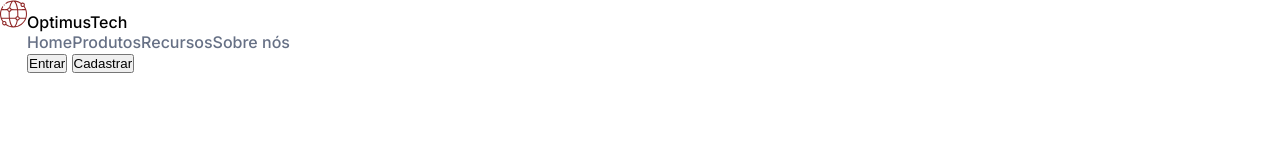
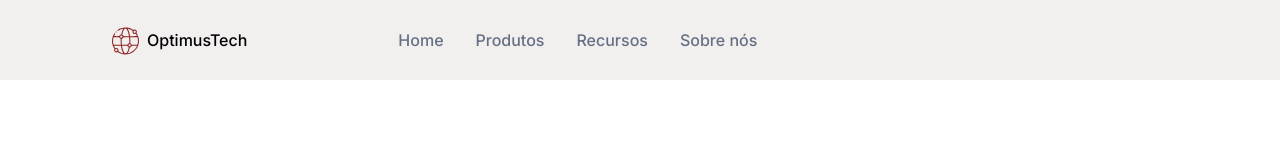
Before and after one commit to EndriwBraga/-7DaysOfCode, a plain HTML site: page index.html in a window 1280 px wide. Drawn offline with Linux system fonts and the light colour scheme.

Commit message:
Tentando corrigir o cabecalho

```diff
--- a/index.html
+++ b/index.html
@@ -8,31 +8,27 @@
     <title>Optimus Tech</title>
 </head>
 <body>
-    <header class="header">
-
-
+    <header >
+        <section class="header">
             <div class="header__logo">
                 <img src="img/logo.svg" alt="logo">
             </div>
-
-
             <div class="header__logo__texto">
                 <p>OptimusTech</p>
             </div>
+            <div>
+                <nav class="nav">
+                    <ul class="nav__lista" >
+                        <li class="nav__item nav__item-padding">Home</li>
+                        <li class="nav__item">Produtos</li>
+                        <li class="nav__item">Recursos</li>
+                        <li class="nav__item">Sobre nós</li>
+                    </ul>
+                </nav>
+            </div>
+            <div>
+
+            </div>
 
 
-        <div class="header__nav">
-            <ul class="header-ul">
-                <li class="header__lista">Home</li>
-                <li class="header__lista">Produtos</li>
-                <li class="header__lista">Recursos</li>
-                <li class="header__lista">Sobre nós</li>
-            </ul>
-        </div>
-        <div class="header__btn" >
-                <button>Entrar</button>
-                <button>Cadastrar</button>
-        </div>
-    </header>
-</body>
-</html>
+    </section>
--- a/style.css
+++ b/style.css
@@ -10,29 +10,47 @@
 
 body {
     font-family: 'Inter', sans-serif;
+    height: 100vh;
+    width: 100%;
 }
 
+/* Meu Header*/
+
 .header{
-   display: table;
-   justify-content: space-around;
+    width: auto;
+    height: 80px;
+    overflow: auto;
+    background-color: rgb(242, 239, 239);
 }
 
 .header__logo{
-    display: table-cell;
+    float: left;
+    margin: 26.5px 0 0 112px;
 }
 
 .header__logo__texto{
+    float: left;
+    margin: 30px 0;
+    padding-left: 8px;
+}
+
+/* Minha Navegação*/
+
+.nav__lista{
+    display: flex;
+    margin: 30px 0;
+    color: #667085;
+}
+
+.nav__item {
+    margin-left: 32px;
 
 }
 
-.header-ul{
-    display: flex;
+.nav__item-padding {
+    padding-left: 119px;
 }
 
-.header__nav{
-    display: flex;
-    flex-direction: row;
-    font-style: normal;
-    color: #667085;
-    font-size: 16px;
+.nave__btn{
+    margin-left:  200px;
 }
```
Lines whose indentation alone changed are shown as unchanged.
